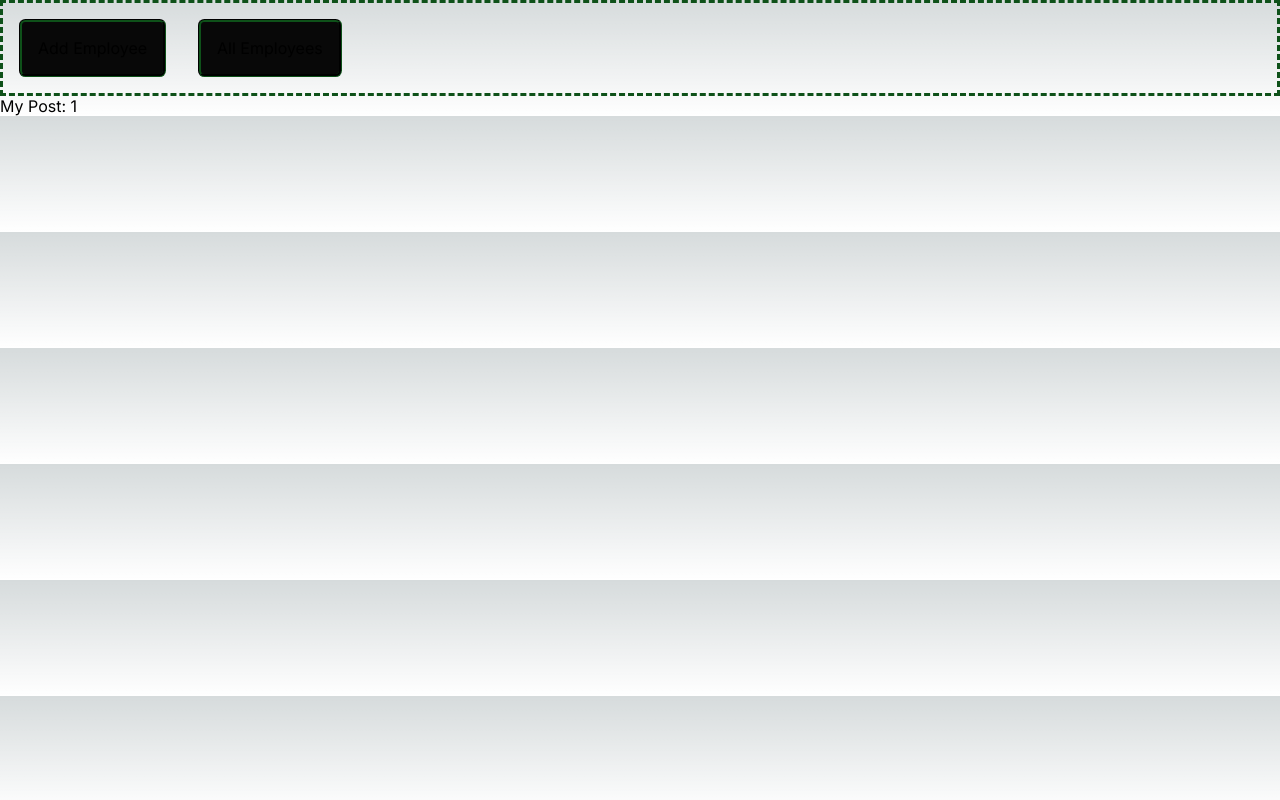
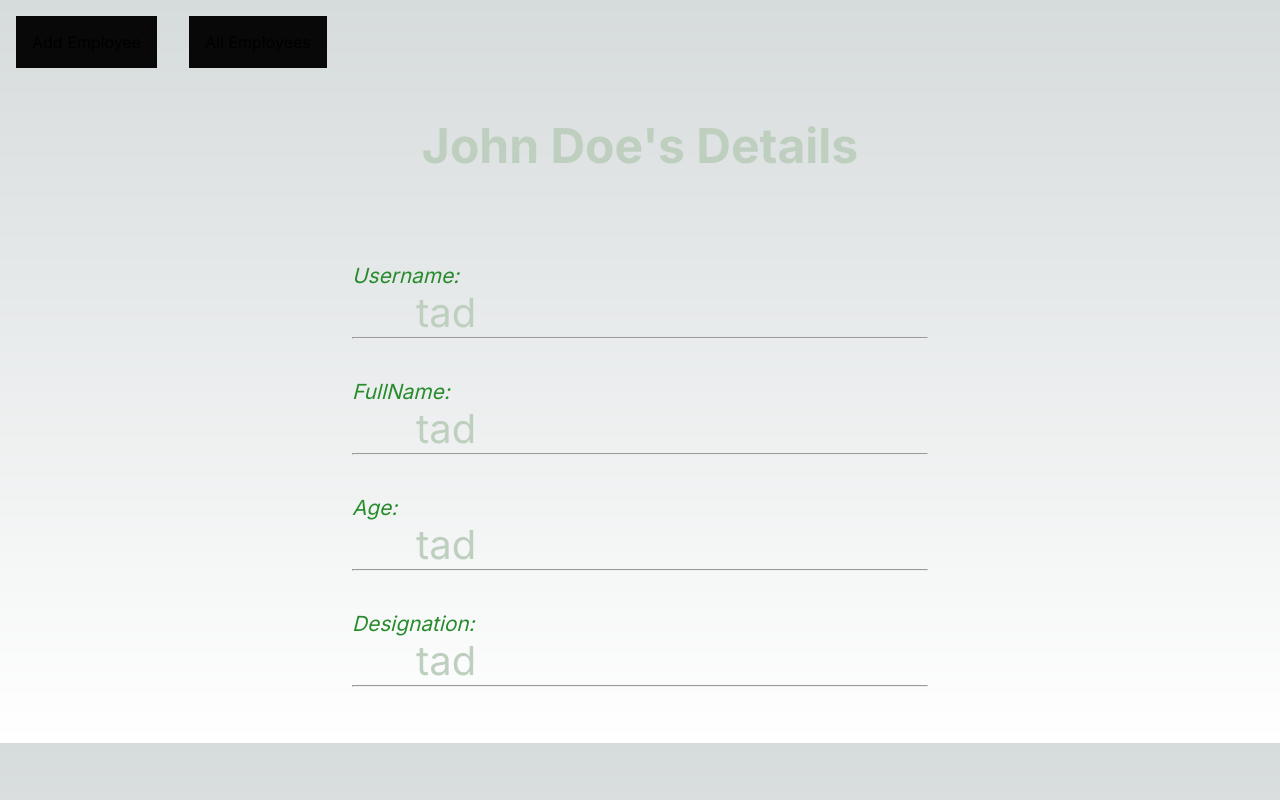
Before and after one commit to ghosTad0/ExampleEmployeeDataRecord, a Next.js app: page /pages/employee/1 in a window 1280 px wide. Built offline with nearby package versions, Linux system fonts and the light colour scheme.

Commit message:
enough stylings for now

```diff
--- a/src/app/frontend-components/EmployeeCard.tsx
+++ b/src/app/frontend-components/EmployeeCard.tsx
@@ -13,7 +13,7 @@ export default function EmployeeCard(props: any){
     return (
         <div onClick={navToEmployeeDetails}>
             <div className="employeeCard">
-                <p>  {props.employeeName}</p>
+                <p>{props.employeeName}</p>
             </div>
         </div>
     )
--- a/src/app/globals.css
+++ b/src/app/globals.css
@@ -40,7 +40,9 @@
   --card-border-rgb: 131, 134, 135;
 
   --my-border-color: #0E5119;
-  --my-hover-bg-color: #CAEFD0;
+  --my-hover-bg-color: #6BA432;
+  --my-fields-fc1: rgb(191, 207, 191);
+  --my-fields-fc2: #288B2C;
 }
 
 @media (prefers-color-scheme: dark) {
@@ -130,6 +132,11 @@ a {
   margin: 5vh 25vw;
 }
 
+.empPageContentSpaceAdd {
+  border-style: solid;
+  border-color: var(--my-border-color);
+}
+
 /* .empPageContentSpace :hover{
   background-color: rgb(8, 8, 8);
 } */
@@ -146,17 +153,17 @@ a {
   flex-direction: horizontal;
   justify-content: left;
   width: 100vw;
-  border-color: var(--my-border-color);
-  border-style: dashed;
+  /* border-color: var(--my-border-color);
+  border-style: dashed; */
 }
 
 .navBar > div {
   margin: 1rem;
   padding: 1rem;
   background-color: rgb(8, 8, 8);
-  border-color: var(--my-border-color);
+  /* border-color: var(--my-border-color);
   border-style: groove;
-  border-radius: 0.4rem;
+  border-radius: 0.4rem; */
 }
 
 .navBar > div :hover{
@@ -165,10 +172,39 @@ a {
 
 .inputField {
   font-size: 1.3rem;
+  border-color: #146240;
 }
+
+
+input[type="text"], textarea {
+  background-color : black;
+}
+
 
 .inputContainer {
   margin: 1rem
+}
+
+.empAddButton {
+  display: flex;
+  flex-direction: row;
+  justify-content: center;
+  margin: 0rem 1rem;
+}
+
+.empAddButton > button {
+  flex: 1
+}
+
+.empAddSeparation1 {
+  height: 5vh;
+}
+
+.empAddButton button {
+  font-size: 2rem;
+  background-color: #50C878;
+  border-color: #146240;
+  color: black;
 }
 
 .inputField:focus {
@@ -180,16 +216,35 @@ a {
 .employeeCard {
   font-size: 2.5rem;
   padding: 0.6rem 0.6rem;
-  margin: 0.6rem 0.6rem;
-  background-color: rgb(20, 20, 20);
+  margin: 0.8rem 0.8rem;
+  text-indent: 2vw;
+  background-color: black;
   border-radius: 1rem;
   border-style: solid;
   border-color: var(--my-border-color);
 }
 
 .employeeCard:hover {
-  background-color: var(--my-hover-bg-color);
+  /* background-color: var(--my-hover-bg-color); */
+  background-image: linear-gradient(to bottom right, green, white, green);
   color: black;
   border-radius: 0.8rem;
   box-decoration-break: clone;
 }
+
+
+.empDetailsTitle {
+  color: var(--my-fields-fc2);
+  font-style: italic;
+  font-size: 1.3rem;
+}
+
+.empDetailsContent {
+  text-indent: 4rem;
+  color: var(--my-fields-fc1);
+  font-size: 2.5rem;
+}
+
+.empDetailsSpace1 {
+  height: 5vh;
+}
--- a/src/app/pages/add-employee/page.tsx
+++ b/src/app/pages/add-employee/page.tsx
@@ -6,7 +6,7 @@ export default function page(){
             <div className="empPageHead0">
                 <h1>Add Employee</h1>
             </div>
-            <div className="empPageContentSpace">
+            <div className="empPageContentSpace empPageContentSpaceAdd">
                 <div className="empPageContent1">
                     <AddEmployeeform />
                 </div>
--- a/src/app/pages/employee/[id]/page.tsx
+++ b/src/app/pages/employee/[id]/page.tsx
@@ -6,8 +6,56 @@ export default function Page({ params }: { params: { id: string } }) {
 
     return (
         <div>
-            <div>My Post: {params.id}</div>
-            <div></div>
+            {/* <div>My Post: {params.id}</div>
+            <div></div> */}
+            <div className="empPageHead0">
+                <h1>John Doe's Details</h1>
+            </div>
+            <div className="empPageContentSpace">
+                <div className="empPageContent1">
+                    <div>
+
+                        <div className="empDetailsTitle">
+                            <p>Username:</p>
+                        </div>
+                        <div className="empDetailsContent">
+                            <p>tad</p>
+                        </div>
+                        <hr></hr>
+
+                        <div className="empDetailsSpace1">
+                        </div>
+                        <div className="empDetailsTitle">
+                            <p>FullName:</p>
+                        </div>
+                        <div className="empDetailsContent">
+                            <p>tad</p>
+                        </div>
+                        <hr />
+
+                        <div className="empDetailsSpace1">
+                        </div>
+                        <div className="empDetailsTitle">
+                            <p>Age:</p>
+                        </div>
+                        <div className="empDetailsContent">
+                            <p>tad</p>
+                        </div>
+                        <hr />
+
+                        <div className="empDetailsSpace1">
+                        </div>
+                        <div className="empDetailsTitle">
+                            <p>Designation:</p>
+                        </div>
+                        <div className="empDetailsContent">
+                            <p>tad</p>
+                        </div>
+                        <hr />
+
+                    </div>
+                </div>
+            </div>
         </div>
     )
 }
```
Also changed, not shown: src/app/frontend-components/AddEmployeeForm.tsx (+10 -0 lines).
